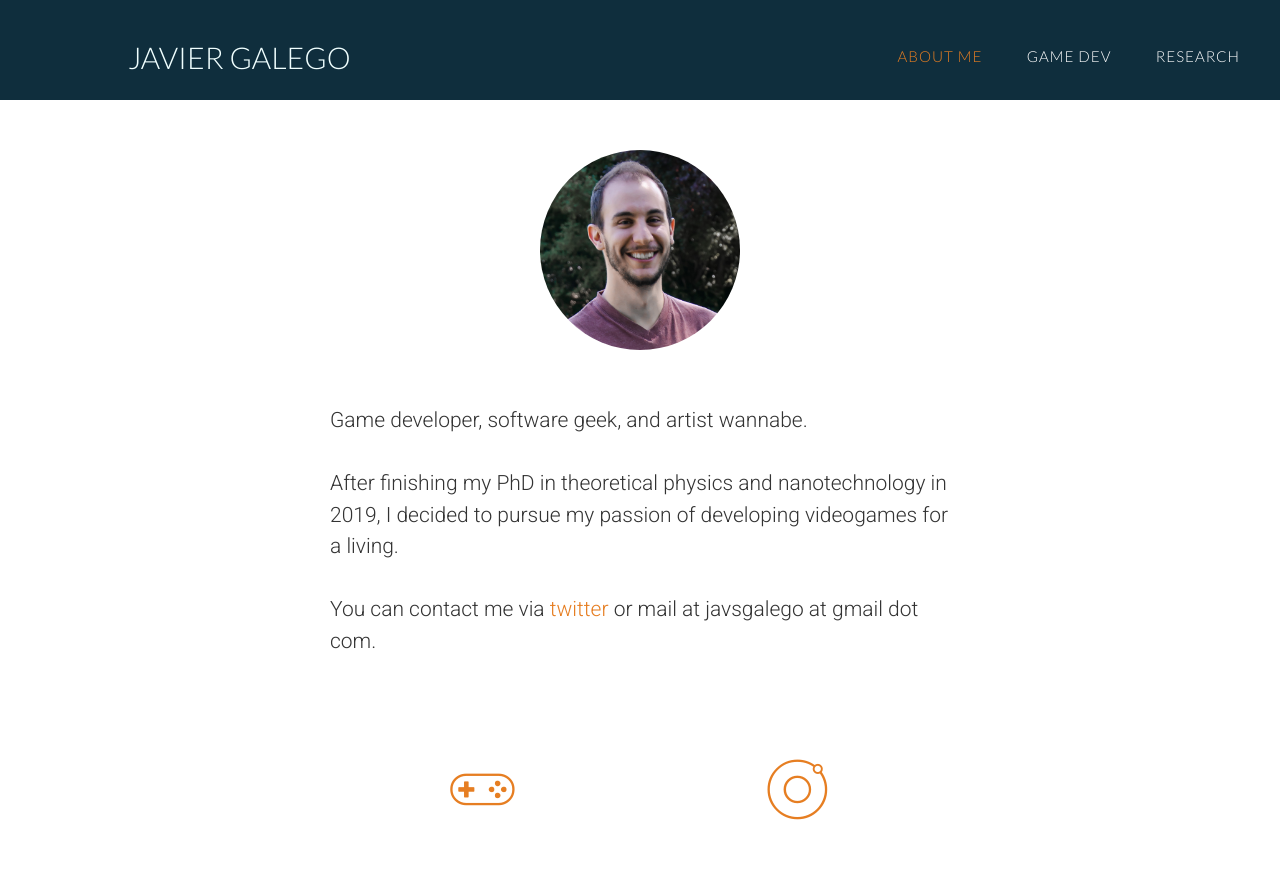
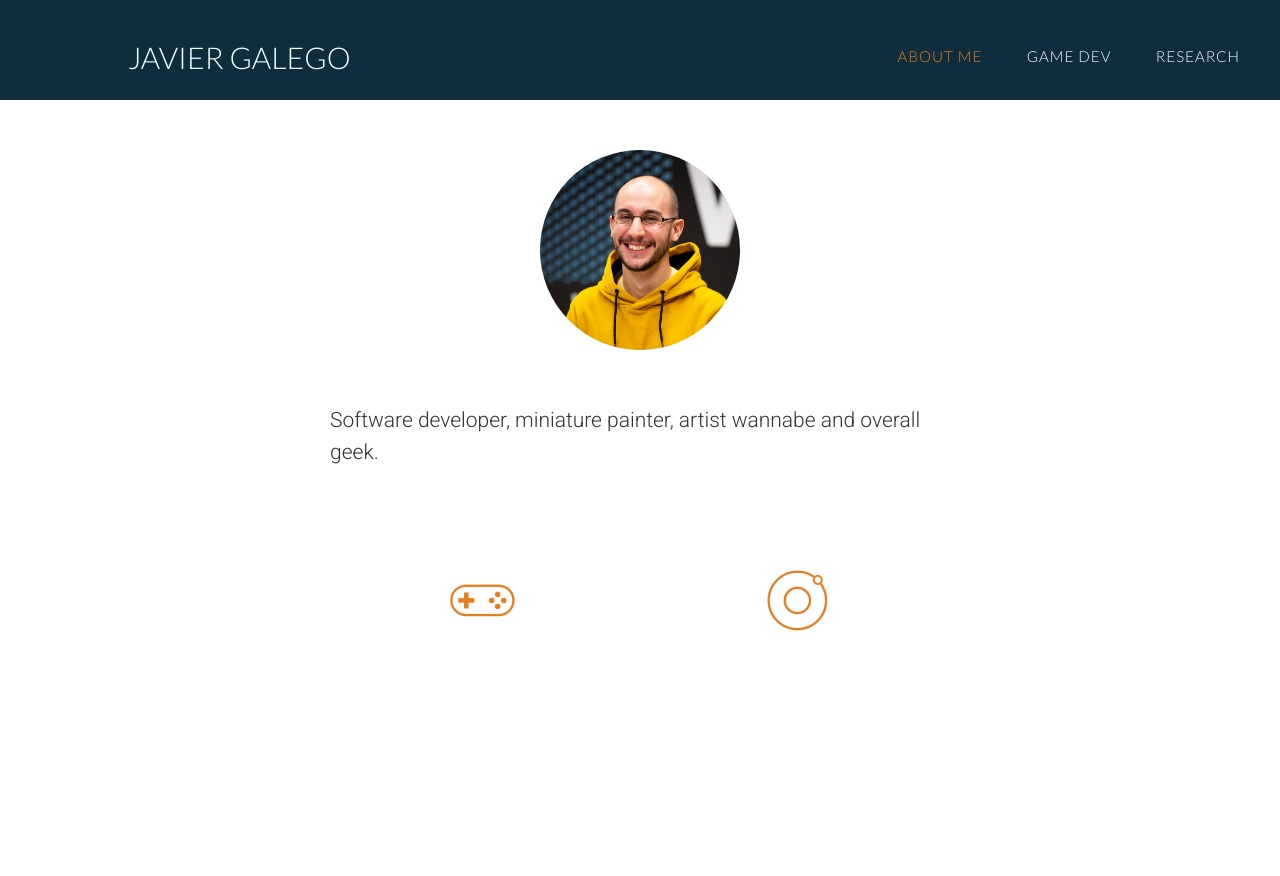
Before and after one commit to jgalegop/jgalegop.github.io, a plain HTML site: page index.html in a window 1280 px wide. After the commit the page ends 800 px from the top, so only its background shows below. Drawn offline with Linux system fonts and the light colour scheme; files whose address does not match are found by name.

Commit message:
Updated to november 2023

```diff
--- a/index.html
+++ b/index.html
@@ -64,22 +64,13 @@
 
             <div class="author-box">
                 <center>
-                    <img src="author0.jpg" alt="It's-a me!" title="It's-a me!">
+                    <img src="author1.jpg" alt="It's-a me!" title="It's-a me!">
                 </center>
             </div>
 
             <div class="paragraph">
                 <p>
-                    Game developer, software geek, and artist wannabe.
-                </p>
-                <br>
-                <p>
-                    After finishing my PhD in theoretical physics and nanotechnology in 2019, I decided to pursue my passion of
-                    developing videogames for a living.
-                </p>
-                <br>
-                <p>
-                    You can contact me via <a class="text-link" href="https://twitter.com/JavGalego">twitter</a> or mail at javsgalego at gmail dot com.
+                    Software developer, miniature painter, artist wannabe and overall geek.
                 </p>
             </div>
 
```
Also changed, not shown: gamedev.html (+1 -7 lines), author1.jpg (added).
